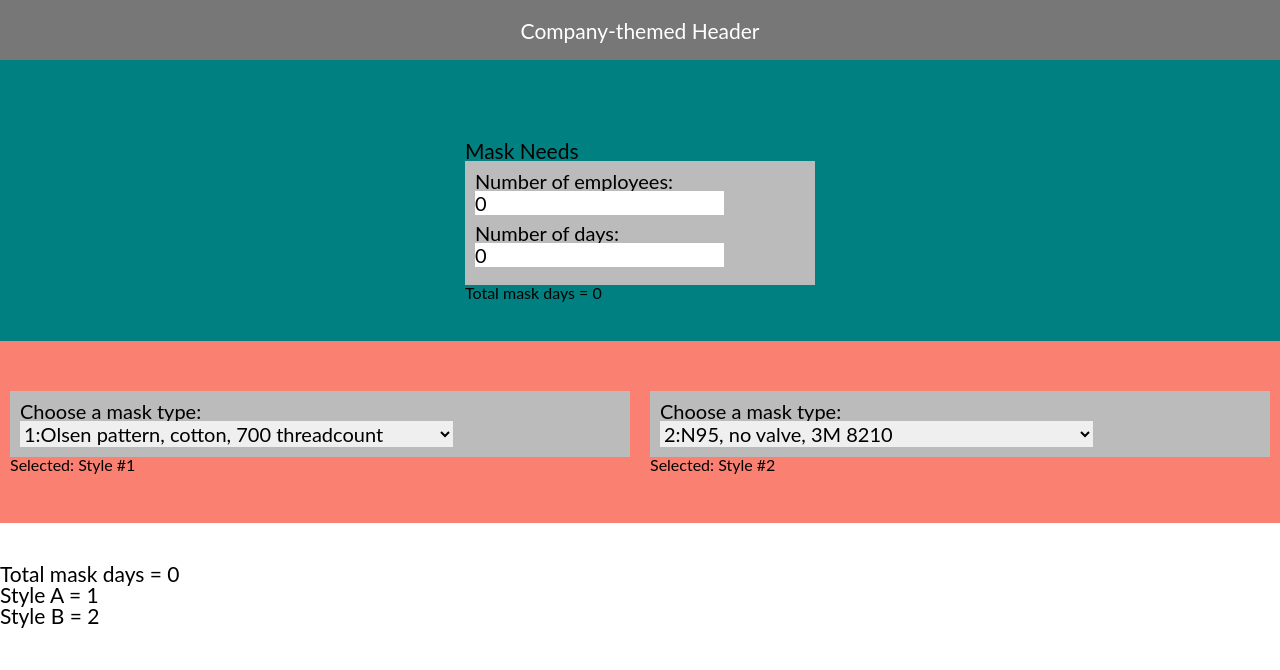
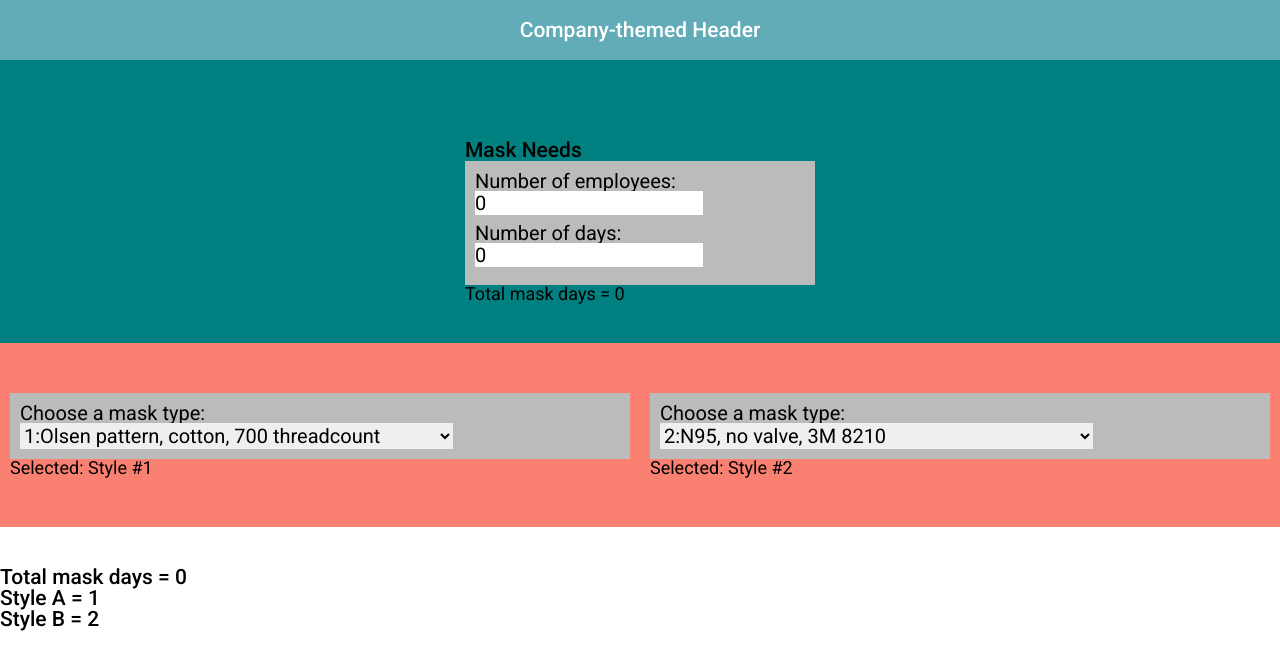
Before and after one commit to danimal-johnson/mask-lca, a React (Create React App) app: page / in a window 1280 px wide. Shown: the top 670 px of the page. Built offline with nearby package versions, Linux system fonts and the light colour scheme.

Commit message:
style: Switch to Roboto font.

```diff
--- a/src/index.css
+++ b/src/index.css
@@ -1,3 +1,4 @@
+@import url("https://fonts.googleapis.com/css2?family=Roboto:wght@400;500;700&display=swap");
 *, *::before, *::after {
   -webkit-box-sizing: border-box;
           box-sizing: border-box;
@@ -30,15 +31,17 @@
 }
 
 body {
-  font-family: 'Lato', sans-serif;
+  font-family: 'Roboto', sans-serif;
 }
 
 h1 {
   font-size: 2.1rem;
+  font-weight: 500;
 }
 
 p {
-  font-size: 1.6rem;
+  font-size: 1.8rem;
+  font-weight: 400;
 }
 
 .needs-form {
@@ -70,7 +73,7 @@
   width: 100vw;
   height: 6rem;
   color: white;
-  background: #777;
+  background: #62ACB8;
   display: -webkit-box;
   display: -ms-flexbox;
   display: flex;
--- a/src/stylesheets/_base.scss
+++ b/src/stylesheets/_base.scss
@@ -1,15 +1,19 @@
+@import url('https://fonts.googleapis.com/css2?family=Roboto:wght@400;500;700&display=swap');
+
 html {
   font-size: 62.5%;
 }
 
 body {
-  font-family: 'Lato', sans-serif;
+  font-family: 'Roboto', sans-serif;
 }
 
 h1 {
   font-size: 2.1rem;
+  font-weight: 500;
 }
 
 p {
-  font-size: 1.6rem;
+  font-size: 1.8rem;
+  font-weight: 400;
 }
--- a/src/stylesheets/_layout.scss
+++ b/src/stylesheets/_layout.scss
@@ -10,7 +10,7 @@
   width: 100vw;
   height: 6rem;
   color: white;
-  background: #777;
+  background: #62ACB8;
   display: flex;
   justify-content: center;
   align-items: center;
```
Also changed, not shown: 1 other file (tests, documents, lock files or other folders).
